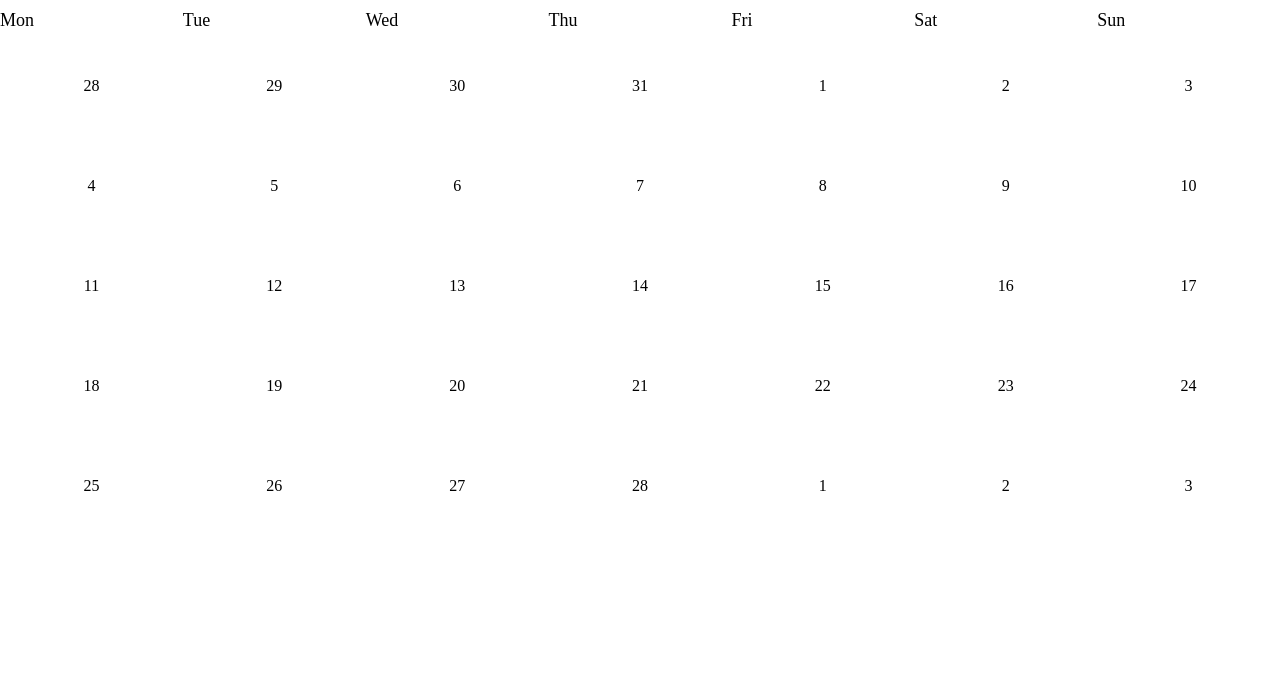
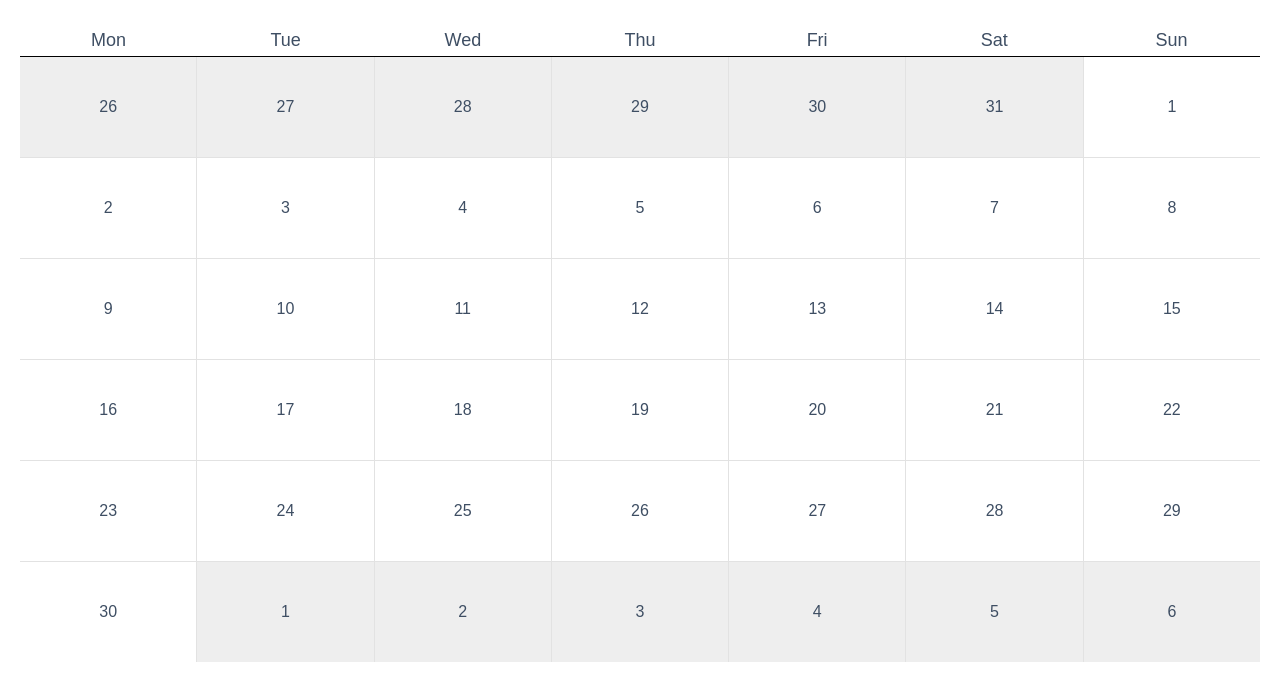
Before and after one commit to thenabilarta/vue-calendar, a Vue app: page / in a window 1280 px wide. Shown: the top 700 px of the page. Built offline with nearby package versions, Linux system fonts and the light colour scheme.

Commit message:
Calendar done

```diff
--- a/src/App.vue
+++ b/src/App.vue
@@ -1,11 +1,18 @@
 <template>
   <div id="app">
     <ol class="day-of-week" id="days-of-week">
-      <li v-for="(w, index) in weekdays" :key="index">{{ w }}</li>
+      <li class="day-list" v-for="(w, index) in weekdays" :key="index">
+        {{ w }}
+      </li>
     </ol>
     <ol class="days-grid" id="calendar-days">
-      <li class="calendar-day" v-for="(c, index) in getDays" :key="index">
-        {{ c.dayOfMonth }}
+      <li
+        class="calendar-day"
+        :class="c.isCurrentMonth ? '' : 'not-current'"
+        v-for="(c, index) in calendarList"
+        :key="index"
+      >
+        <span>{{ c.dayOfMonth }}</span>
       </li>
     </ol>
   </div>
@@ -21,144 +28,56 @@
   dayjs.extend(weekday);
   dayjs.extend(weekOfYear);
 
-  console.log(dayjs().get('year'));
-
-  const monthsInYear = [
-    'Jan',
-    'Feb',
-    'March',
-    'Apr',
-    'May',
-    'June',
-    'July',
-    'Aug',
-    'Sep',
-    'Oct',
-    'Nov',
-    'Dec',
-  ];
-
-  [...Array(9)].map((angka, index) => {
-    console.log(index);
-  });
-
-  let currentMonthDays;
-
-  console.log(dayjs(new Date(2020, 5)).format('MMMM YYYY'));
-
-  const WEEKDAYS = ['Mon', 'Tue', 'Wed', 'Thu', 'Fri', 'Sat', 'Sun'];
-  const TODAY = dayjs().format('YYYY-MM-DD');
-
-  // const INITIAL_YEAR = dayjs().format('YYYY');
-  const INITIAL_YEAR = 2019;
-
-  console.log('Initial Year = ' + INITIAL_YEAR);
-
-  // const INITIAL_MONTH = dayjs().format('M');
-  const INITIAL_MONTH = 2;
-
-  console.log('Initial Month = ' + INITIAL_MONTH);
-
-  console.log(dayjs().hour());
-
-  console.log(dayjs(new Date(2020, 4, 5)));
-
-  console.log('Hari apa? ' + WEEKDAYS[dayjs(new Date(2020, 10, 12)).day()]);
-
-  console.log(dayjs('2020-12-01').subtract(1, 'month'));
-
-  console.log(dayjs(new Date(INITIAL_YEAR, INITIAL_MONTH - 1, 1)).hour());
-
-  function createCalendar(year = INITIAL_YEAR, month = INITIAL_MONTH) {
-    currentMonthDays = createDaysForCurrentMonth(
+  export default {
+    name: 'App',
+    data() {
+      return {
+        INITIAL_YEAR: 2020,
+        INITIAL_MONTH: 11,
+        weekdays: ['Mon', 'Tue', 'Wed', 'Thu', 'Fri', 'Sat', 'Sun'],
+      };
+    },
+    methods: {
+      getWeekday(date) {
+        return dayjs(date).weekday();
+      },
+      createDaysForCurrentMonth(year, month) {
+        return [...Array(this.getNumberOfDaysInMonth(year, month))].map(
+          (day, index) => {
+            return {
+              date: dayjs(`${year}-${month}-${index + 1}`).format('YYYY-MM-DD'),
+              dayOfMonth: index + 1,
+              isCurrentMonth: true,
+            };
+          }
+        );
+      },
+      createDaysForPreviousMonth(year, month) {
+        let currentMonthDays = this.createDaysForCurrentMonth(
           year,
           month,
           dayjs(`${year}-${month}-01`).daysInMonth()
         );
 
-    console.log('Isi current month days = ' + currentMonthDays);
-
-    console.log('Isi current month days[date] = ' + currentMonthDays[0].date);
-
-    console.log('getWeekday isinya = ' + getWeekday(currentMonthDays[0].date));
-  }
-
-  function getNumberOfDaysInMonth(year, month) {
-    console.log(
-      'Number of days in Month = ' + dayjs(`${year}-${month}-01`).daysInMonth()
-    );
-    return dayjs(`${year}-${month}-01`).daysInMonth();
-  }
-
-  function createDaysForCurrentMonth(
-    year = INITIAL_YEAR,
-    month = INITIAL_MONTH
-  ) {
-    return [...Array(getNumberOfDaysInMonth(year, month))].map((day, index) => {
-      return {
-        date: dayjs(`${year}-${month}-${index + 1}`).format('YYYY-MM-DD'),
-        dayOfMonth: index + 1,
-        isCurrentMonth: true,
-      };
-    });
-  }
-
-  function createDaysForPreviousMonth(
-    year = INITIAL_YEAR,
-    month = INITIAL_MONTH
-  ) {
-    currentMonthDays = createDaysForCurrentMonth(
-      year,
-      month,
-      dayjs(`${year}-${month}-01`).daysInMonth()
+        const firstDayOfTheMonthWeekday = this.getWeekday(
+          currentMonthDays[0].date
         );
 
-    const firstDayOfTheMonthWeekday = getWeekday(currentMonthDays[0].date);
-
         const previousMonth = dayjs(`${year}-${month}-01`).subtract(1, 'month');
-
-    console.log(
-      'First day of the month weekday isinya = ' + firstDayOfTheMonthWeekday
-    );
-
-    console.log('Previous month isinya = ' + previousMonth);
-
-    console.log(
-      'Previous month diubah dari unix isinya = ' + previousMonth.month()
-    );
 
         // Cover first day of the month being sunday (firstDayOfTheMonthWeekday === 0)
         const visibleNumberOfDaysFromPreviousMonth = firstDayOfTheMonthWeekday
           ? firstDayOfTheMonthWeekday - 1
           : 6;
 
-    console.log(
-      'Visible number of days from previous months = ' +
-        visibleNumberOfDaysFromPreviousMonth
-    );
-
-    console.log(
-      'Isi current month days[0].date = ' +
-        dayjs(currentMonthDays[0].date)
-          .subtract(visibleNumberOfDaysFromPreviousMonth, 'day')
-          .date()
-    );
-
-    const previousMonthLastMondayDayOfMonth = dayjs(currentMonthDays[0].date)
+        const previousMonthLastMondayDayOfMonth = dayjs(
+          currentMonthDays[0].date
+        )
           .subtract(visibleNumberOfDaysFromPreviousMonth, 'day')
           .date();
 
-    console.log(
-      'Isi previous month last monday of the month = ' +
-        previousMonthLastMondayDayOfMonth
-    );
-
-    console.log([...Array(visibleNumberOfDaysFromPreviousMonth)]);
-
         return [...Array(visibleNumberOfDaysFromPreviousMonth)].map(
           (day, index) => {
-        console.log('Previous month year = ' + previousMonth.year());
-
             return {
               date: dayjs(
                 `${previousMonth.year()}-${previousMonth.month() +
@@ -169,10 +88,15 @@
             };
           }
         );
-  }
+      },
+      createDaysForNextMonth(year, month) {
+        let currentMonthDays = this.createDaysForCurrentMonth(
+          year,
+          month,
+          dayjs(`${year}-${month}-01`).daysInMonth()
+        );
 
-  function createDaysForNextMonth(year = INITIAL_YEAR, month = INITIAL_MONTH) {
-    const lastDayOfTheMonthWeekday = getWeekday(
+        const lastDayOfTheMonthWeekday = this.getWeekday(
           `${year}-${month}-${currentMonthDays.length}`
         );
 
@@ -182,7 +106,8 @@
           ? 7 - lastDayOfTheMonthWeekday
           : lastDayOfTheMonthWeekday;
 
-    return [...Array(visibleNumberOfDaysFromNextMonth)].map((day, index) => {
+        return [...Array(visibleNumberOfDaysFromNextMonth)].map(
+          (day, index) => {
             return {
               date: dayjs(
                 `${nextMonth.year()}-${nextMonth.month() + 1}-${index + 1}`
@@ -190,36 +115,27 @@
               dayOfMonth: index + 1,
               isCurrentMonth: false,
             };
-    });
           }
-
-  function getWeekday(date) {
-    console.log('Isi dari getweekday = ' + dayjs(date).weekday());
-    return dayjs(date).weekday();
-  }
-
-  export default {
-    name: 'App',
-    data() {
-      return {
-        weekdays: WEEKDAYS,
-      };
+        );
+      },
+      getNumberOfDaysInMonth(year, month) {
+        return dayjs(`${year}-${month}-01`).daysInMonth();
+      },
     },
     computed: {
-      getDays() {
+      calendarList() {
         return [
-          ...createDaysForPreviousMonth(),
-          ...createDaysForCurrentMonth(),
-          ...createDaysForNextMonth(),
+          ...this.createDaysForPreviousMonth(
+            this.INITIAL_YEAR,
+            this.INITIAL_MONTH
+          ),
+          ...this.createDaysForCurrentMonth(
+            this.INITIAL_YEAR,
+            this.INITIAL_MONTH
+          ),
+          ...this.createDaysForNextMonth(this.INITIAL_YEAR, this.INITIAL_MONTH),
         ];
       },
     },
-    mounted() {
-      console.log(monthsInYear[0]);
-      console.log(WEEKDAYS);
-      console.log(TODAY);
-      createCalendar();
-      console.log(createDaysForCurrentMonth());
-    },
   };
 </script>
--- a/src/style.css
+++ b/src/style.css
@@ -2,6 +2,21 @@
   padding: 0;
   margin: 0;
   box-sizing: border-box;
+}
+
+body {
+  font-family: sans-serif;
+  font-weight: 100;
+  --grey-100: #e4e9f0;
+  --grey-200: #cfd7e3;
+  --grey-300: #b5c0cd;
+  --grey-800: #3e4e63;
+  --grid-gap: 1px;
+  --day-label-size: 20px;
+}
+
+#app {
+  padding: 20px;
 }
 
 ol,
@@ -25,6 +40,14 @@ li {
   padding-top: 10px;
 }
 
+.day-list {
+  text-align: center;
+}
+
+.not-current {
+  background-color: rgb(238, 238, 238) !important;
+}
+
 .calendar-day {
   position: relative;
   min-height: 100px;
@@ -36,3 +59,12 @@ li {
   justify-content: center;
   align-items: center;
 }
+
+.days-grid {
+  height: 100%;
+  position: relative;
+  grid-column-gap: 1px;
+  grid-row-gap: 1px;
+  border-top: solid 1px black;
+  background-color: #e2e2e2;
+}
```
Lines whose indentation alone changed are shown as unchanged.
